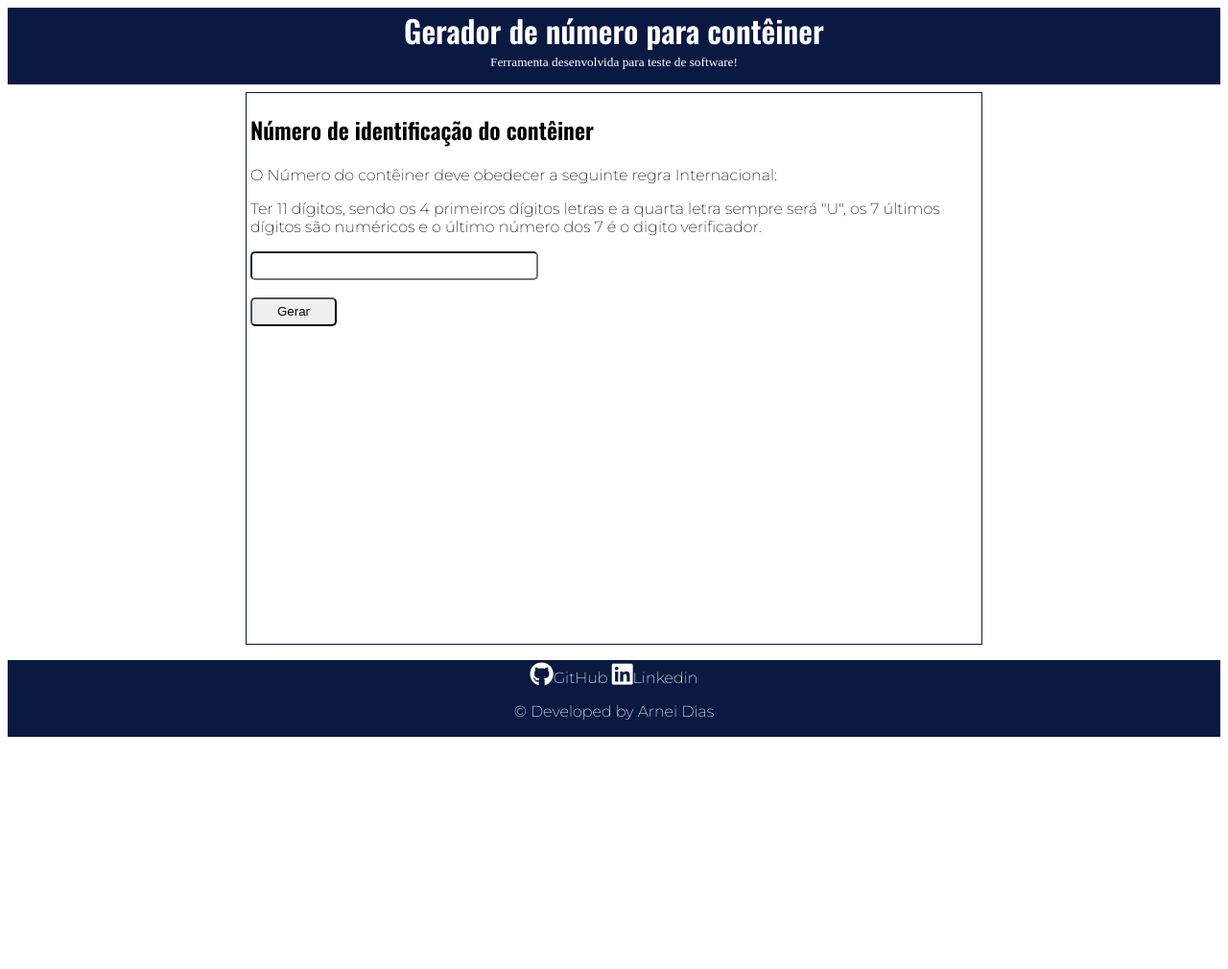
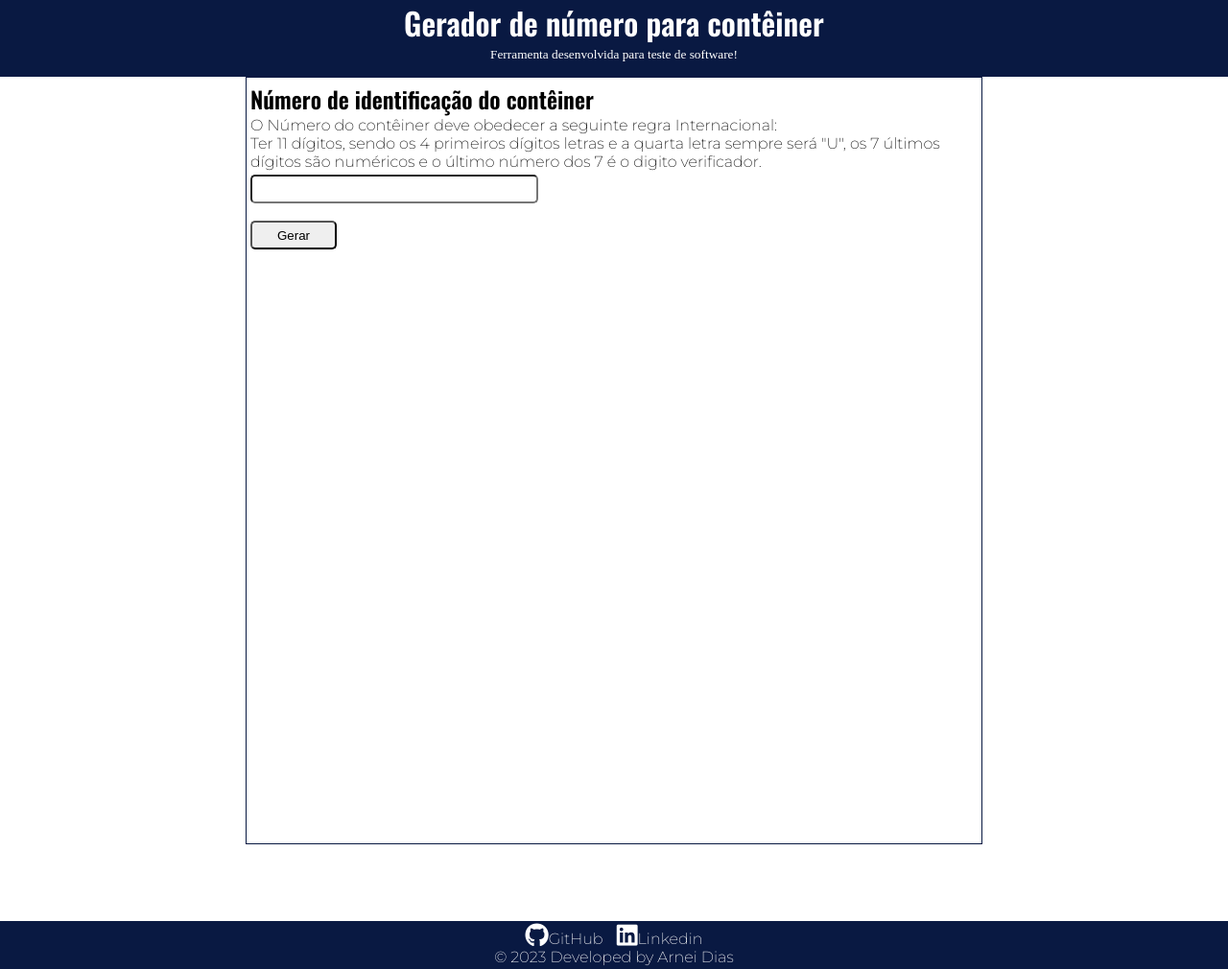
Before and after one commit to Arnei-Dev/container_number_generator, a plain HTML site: page container_number_generator/estrutura_html/index.html in a window 1280 px wide. Shown: the whole page at 96% size. Before the commit the page ends 800 px from the top, so only its background shows below. Drawn offline with nearby package versions, Linux system fonts and the light colour scheme.

Commit message:
Pull feito para atualizar e ajuste design

```diff
--- a/container_number_generator/css/style.css
+++ b/container_number_generator/css/style.css
@@ -2,19 +2,24 @@
 @import url('https://fonts.googleapis.com/css2?family=Montserrat:wght@200&family=Oswald:wght@600&display=swap');
 *{
     box-sizing: border-box;
+    margin: 0;
+    padding: 0;
 }
 body{
   /*  background-color: gray;*/
 }
 header {
     background-color: #091942;
+    position: fixed;
     text-align: center;
     height: 80px;
+    width: 100vw;
     color: white;
+    margin-top: -80px;
 }
 h1 {
     font-family: 'Oswald', sans-serif;
-    margin: 0 auto;
+    margin: 0;
 }
 h2 {
     font-family: 'Oswald', sans-serif;
@@ -27,6 +32,7 @@ a:link {
 }
 a {
     color: white;
+    padding: 5px;
 }
 i {
     font-size: 25px;
@@ -36,13 +42,14 @@ i {
 .container {
     border: 1px solid #091942;
     width: 60vw;
-    height: 72vh;
+    height: 100vh;
     display: table;
     flex-direction: row;
     justify-content: center;
     align-items: center;
     margin: 0 auto;
-    margin-top: inherit;
+    margin-top: 5rem;
+    margin-bottom: 5rem;
 }
 .container .descricao {
     margin: 4px 4px;
--- a/container_number_generator/estrutura_html/index.html
+++ b/container_number_generator/estrutura_html/index.html
@@ -44,7 +44,7 @@
             <a href="https://www.linkedin.com/in/m%C3%A1rio-dias-8ab503142/" target="_blank"><i class="fa-brands fa-linkedin"></i>Linkedin</a>
         </p>
 
-        <p>&copy; Developed by Arnei Dias</p>
+        <p>&copy; 2023 Developed by Arnei Dias</p>
     </footer>
     <script type="text/javascript" src="../js/number_containers.js"></script>
     <script src="https://kit.fontawesome.com/52d98fe718.js" crossorigin="anonymous"></script>
```
